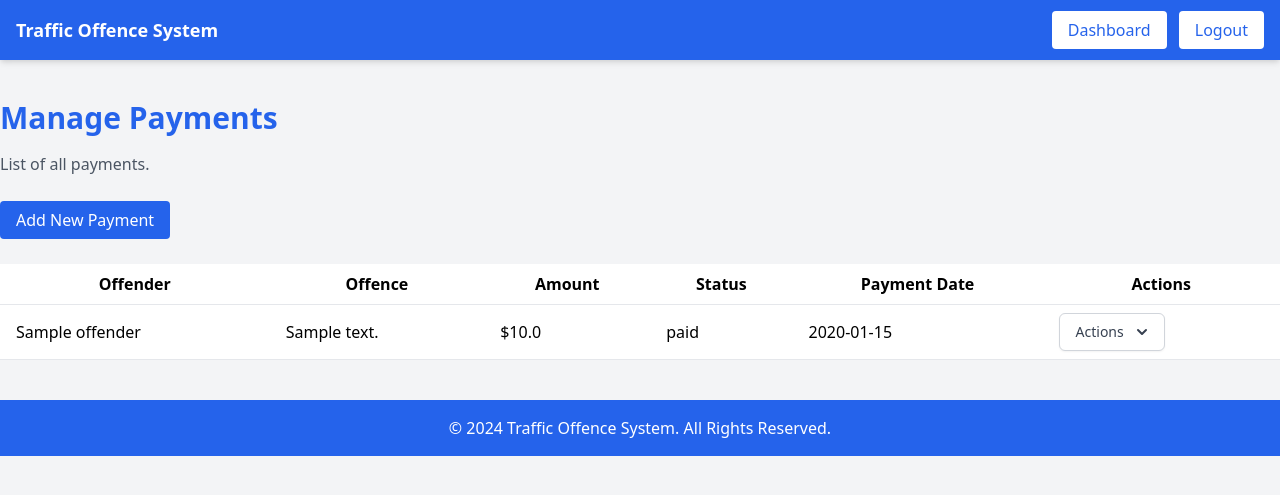
After one commit to Abbaraees/traffic_offence_system, a Flask app: page /payments in a window 1280 px wide. The commit adds this page. Shown: the top 495 px of the page. Run offline with Flask 3, Linux system fonts and the light colour scheme; a user stored in the database is signed in; tables that the repository leaves empty hold one stand-in row (values such as "Sample post").

Commit message:
feat: Add payment management functionality with CRUD operations and update dashboard to display total payments

```diff
--- a/app/__init__.py
+++ b/app/__init__.py
@@ -35,6 +35,8 @@ def create_app(config_class=Config):
     from app.offender_offences import offender_offences as offender_offences_bp
     app.register_blueprint(offender_offences_bp)
 
+    from app.payments import payments as payments_bp
+    app.register_blueprint(payments_bp)
 
 
     @app.route('/hello')
--- a/app/main.py
+++ b/app/main.py
@@ -1,6 +1,6 @@
 from flask import Blueprint, render_template
 from flask_login import login_required, current_user
-from app.models import Offence, OffenderOffence, db
+from app.models import Offence, OffenderOffence, Payment, db
 from sqlalchemy import func
 
 main = Blueprint('main', __name__)
@@ -30,4 +30,7 @@ def dashboard():
         func.count(OffenderOffence.id).label('count')
     ).group_by('year').all()
 
-    return render_template('dashboard.html', user=current_user, total_offences=total_offences, total_penalties=total_penalties, offence_trends=offence_trends, monthly_offences=monthly_offences, yearly_offences=yearly_offences)
+    # Query for total payments received
+    total_payments = db.session.query(func.sum(Payment.amount)).filter(Payment.status == 'paid').scalar()
+
+    return render_template('dashboard.html', user=current_user, total_offences=total_offences, total_penalties=total_penalties, offence_trends=offence_trends, monthly_offences=monthly_offences, yearly_offences=yearly_offences, total_payments=total_payments)
--- a/app/models.py
+++ b/app/models.py
@@ -60,12 +60,12 @@ class OffenderOffence(db.Model):
 # Payment Model
 class Payment(db.Model):
     id = db.Column(db.Integer, primary_key=True)
-    offender_id = db.Column(db.Integer, db.ForeignKey('offender.id'), nullable=False)
+    offender_offence_id = db.Column(db.Integer, db.ForeignKey('offender_offence.id'), nullable=False)
     amount = db.Column(db.Float, nullable=False)
     status = db.Column(db.String(20), nullable=False, default='unpaid')  # unpaid, paid
     payment_date = db.Column(db.DateTime, nullable=True)
 
-    offender = db.relationship('Offender', backref=db.backref('payments', lazy=True))
+    offender_offence = db.relationship('OffenderOffence', backref=db.backref('payments', lazy=True))
 
     def __repr__(self):
-        return f"<Payment {self.offender_id} - {self.amount}>"
+        return f"<Payment {self.offender_offence_id} - {self.amount}>"
--- /dev/null
+++ b/app/payments.py
@@ -0,0 +1,78 @@
+from datetime import date
+from flask import Blueprint, render_template, request, redirect, url_for, flash
+from flask_login import login_required
+from app.models import Payment, OffenderOffence, db
+
+payments = Blueprint('payments', __name__)
+
+@payments.route('/payments')
+@login_required
+def index():
+    payments = Payment.query.all()
+    return render_template('payments/index.html', payments=payments)
+
+@payments.route('/payments/new', methods=['GET', 'POST'])
+@login_required
+def create():
+    if request.method == 'POST':
+        offender_offence_id = request.form.get('offender_offence_id')
+        amount = request.form.get('amount')
+        status = request.form.get('status')
+        payment_date = request.form.get('payment_date')
+
+        if not offender_offence_id or not amount or not status:
+            flash('Offender-Offence, amount, and status are required!', 'red')
+            return redirect(url_for('payments.create'))
+
+        new_payment = Payment(
+            offender_offence_id=offender_offence_id,
+            amount=amount,
+            status=status,
+            payment_date=date.fromisoformat(payment_date) if payment_date else None
+        )
+        db.session.add(new_payment)
+        db.session.commit()
+
+        flash('Payment created successfully!', 'green')
+        return redirect(url_for('payments.index'))
+
+    offender_offences = OffenderOffence.query.all()
+    return render_template('payments/new.html', offender_offences=offender_offences)
+
+@payments.route('/payments/edit/<int:id>', methods=['GET', 'POST'])
+@login_required
+def edit(id):
+    payment = Payment.query.get_or_404(id)
+
+    amount = request.form.get('amount')
+    status = request.form.get('status')
+    payment_date = request.form.get('payment_date')
+
+
+    if request.method == 'POST':
+        payment.offender_offence_id = request.form.get('offender_offence_id')
+        payment.amount = amount
+        payment.status = status
+        payment.payment_date = date.fromisoformat(payment_date) if request.form.get('payment_date') else None
+
+        if not payment.offender_offence_id or not payment.amount or not payment.status:
+            flash('Offender-Offence, amount, and status are required!', 'red')
+            return redirect(url_for('payments.edit', id=id))
+
+        db.session.commit()
+
+        flash('Payment updated successfully!', 'green')
+        return redirect(url_for('payments.index'))
+
+    offender_offences = OffenderOffence.query.all()
+    return render_template('payments/edit.html', payment=payment, offender_offences=offender_offences)
+
+@payments.route('/payments/delete/<int:id>', methods=['POST'])
+@login_required
+def delete(id):
+    payment = Payment.query.get_or_404(id)
+    db.session.delete(payment)
+    db.session.commit()
+
+    flash('Payment deleted successfully!', 'green')
+    return redirect(url_for('payments.index'))
--- /dev/null
+++ b/app/templates/payments/index.html
@@ -0,0 +1,76 @@
+{% extends 'layout.html' %}
+
+{% block content %}
+<div class="container mx-auto mt-10">
+    <h1 class="text-3xl font-bold text-blue-600">Manage Payments</h1>
+    <p class="mt-4 text-gray-600">List of all payments.</p>
+
+    <div class="mt-8">
+        <a href="{{ url_for('payments.create') }}" class="bg-blue-600 text-white px-4 py-2 rounded hover:bg-blue-700">Add New Payment</a>
+    </div>
+
+    <div class="mt-8">
+        <table class="min-w-full bg-white">
+            <thead>
+                <tr>
+                    <th class="py-2 px-4 border-b">Offender</th>
+                    <th class="py-2 px-4 border-b">Offence</th>
+                    <th class="py-2 px-4 border-b">Amount</th>
+                    <th class="py-2 px-4 border-b">Status</th>
+                    <th class="py-2 px-4 border-b">Payment Date</th>
+                    <th class="py-2 px-4 border-b">Actions</th>
+                </tr>
+            </thead>
+            <tbody>
+                {% for payment in payments %}
+                <tr>
+                    <td class="py-2 px-4 border-b">{{ payment.offender_offence.offender.name }}</td>
+                    <td class="py-2 px-4 border-b">{{ payment.offender_offence.offence.description }}</td>
+                    <td class="py-2 px-4 border-b">${{ payment.amount }}</td>
+                    <td class="py-2 px-4 border-b">{{ payment.status }}</td>
+                    <td class="py-2 px-4 border-b">{{ payment.payment_date.strftime('%Y-%m-%d') if payment.payment_date else 'N/A' }}</td>
+                    <td class="py-2 px-4 border-b">
+                        <div class="relative inline-block text-left">
+                            <button onclick="toggleDropdown({{ payment.id }})" class="inline-flex justify-center w-full rounded-md border border-gray-300 shadow-sm px-4 py-2 bg-white text-sm font-medium text-gray-700 hover:bg-gray-50 focus:outline-none">
+                                Actions
+                                <svg class="-mr-1 ml-2 h-5 w-5" xmlns="http://www.w3.org/2000/svg" viewBox="0 0 20 20" fill="currentColor" aria-hidden="true">
+                                    <path fill-rule="evenodd" d="M5.293 7.293a1 1 0 011.414 0L10 10.586l3.293-3.293a1 1 0 111.414 1.414l-4 4a1 1 0 01-1.414 0l-4-4a1 1 0 010-1.414z" clip-rule="evenodd" />
+                                </svg>
+                            </button>
+                            <div id="dropdown-{{ payment.id }}" class="hidden origin-top-right absolute right-0 mt-2 w-56 rounded-md shadow-lg bg-white ring-1 ring-black ring-opacity-5">
+                                <div class="py-1" role="menu" aria-orientation="vertical" aria-labelledby="options-menu">
+                                    <a href="{{ url_for('payments.edit', id=payment.id) }}" class="block px-4 py-2 text-sm text-gray-700 hover:bg-gray-100" role="menuitem">Edit</a>
+                                    <form method="POST" action="{{ url_for('payments.delete', id=payment.id) }}" style="display:inline;">
+                                        <button type="submit" class="block w-full text-left px-4 py-2 text-sm text-gray-700 hover:bg-gray-100" role="menuitem">Delete</button>
+                                    </form>
+                                </div>
+                            </div>
+                        </div>
+                    </td>
+                </tr>
+                {% endfor %}
+            </tbody>
+        </table>
+    </div>
+</div>
+
+<script>
+    function toggleDropdown(id) {
+        var dropdown = document.getElementById('dropdown-' + id);
+        dropdown.classList.toggle('hidden');
+    }
+
+    // Close the dropdown if the user clicks outside of it
+    window.onclick = function(event) {
+        if (!event.target.matches('.inline-flex')) {
+            var dropdowns = document.getElementsByClassName('origin-top-right');
+            for (var i = 0; i < dropdowns.length; i++) {
+                var openDropdown = dropdowns[i];
+                if (!openDropdown.classList.contains('hidden')) {
+                    openDropdown.classList.add('hidden');
+                }
+            }
+        }
+    }
+</script>
+{% endblock %}
```
Also changed, not shown: app/templates/dashboard.html (+17 -2 lines), app/templates/payments/edit.html (added, +44 -0 lines), app/templates/payments/new.html (added, +44 -0 lines), migrations/versions/d67503097646_add_payment_offender_offence_.py (added, +38 -0 lines).
